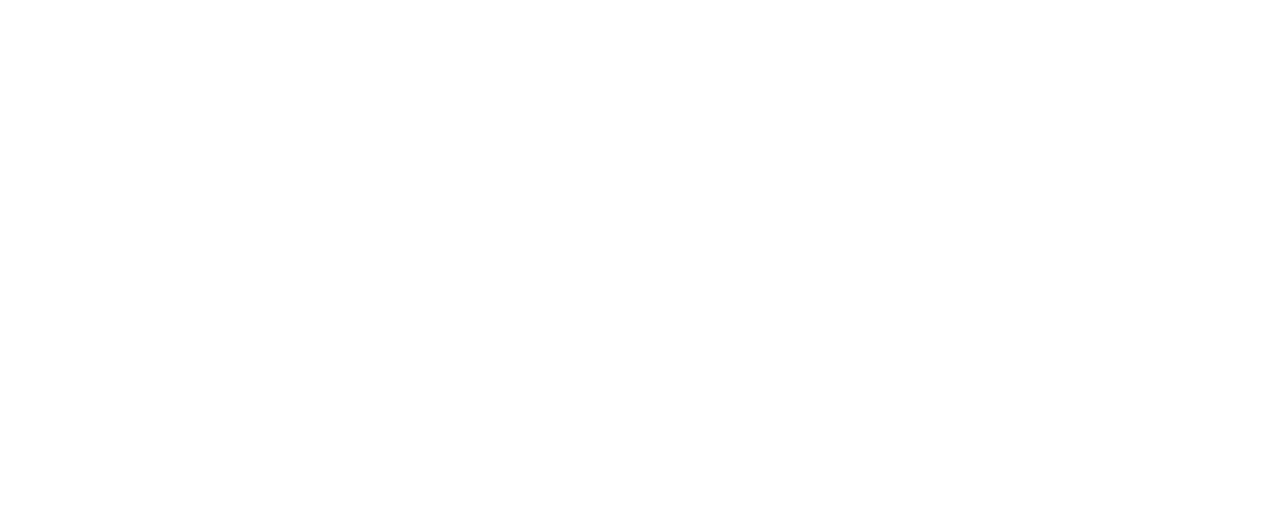
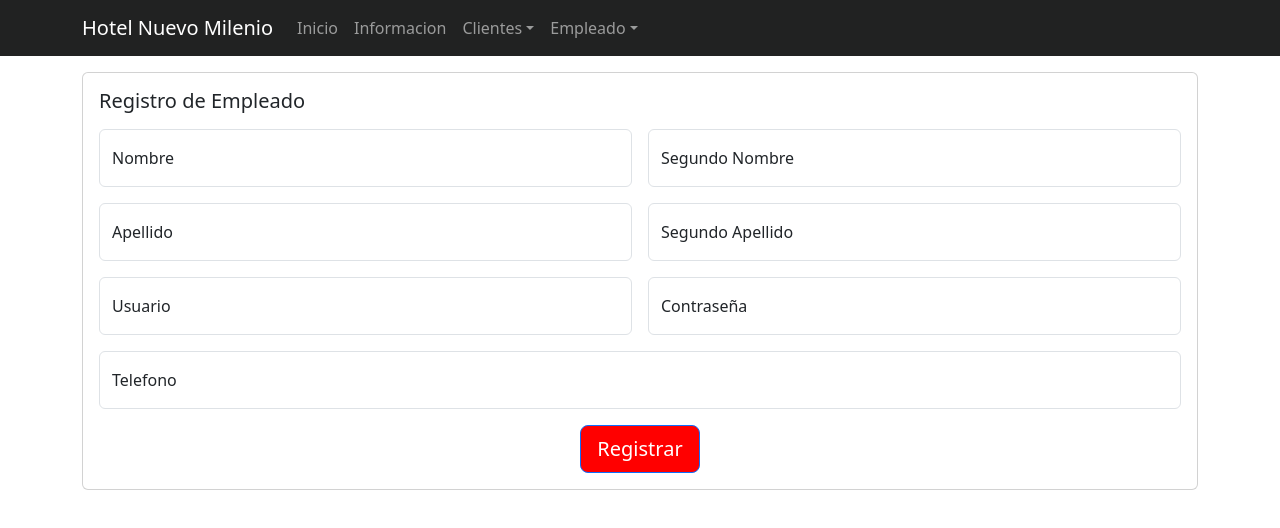
Before and after one commit to MarceloMartinez7/WebHotelNuevoMilenio, a React (Create React App) app in the folder hotel-milenio-react/: page /Empleado in a window 1280 px wide. Before the commit this address had no page. Shown: the top 528 px of the page. Built offline with nearby package versions, Linux system fonts and the light colour scheme.

Commit message:
Registro de empleado ready

```diff
--- a/hotel-milenio-react/src/App.js
+++ b/hotel-milenio-react/src/App.js
@@ -3,6 +3,7 @@
 import Home from './pages/Home';
 import About from './pages/About';
 import Cliente from './pages/Cliente';
+import Empleado from './pages/Empleado';
 
 
 function App() {
@@ -12,7 +13,7 @@
         <Route path="/" element={<Home />} />
         <Route path="/about" element={<About />} />
         <Route path="/Cliente" element={<Cliente />} />
-
+        <Route path="/Empleado" element={<Empleado />} />
       </Routes>
     </Router>
   );
--- a/hotel-milenio-react/src/components/Header.js
+++ b/hotel-milenio-react/src/components/Header.js
@@ -43,6 +43,17 @@
               </NavDropdown>
 
 
+              <NavDropdown title="Empleado" id="Empleado">
+                <NavDropdown.Item>
+                  <Link to="/Empleado" className="link-unstyled">Registrar Empleado</Link>
+                </NavDropdown.Item>
+
+                <NavDropdown.Item>
+                  <Link to="/actualizar-Empleado" className="link-unstyled">Listar Empleado</Link>
+                </NavDropdown.Item>
+              </NavDropdown>
+
+
 
             </Nav>
           </Navbar.Collapse>
@@ -84,6 +95,15 @@
             </NavDropdown>
 
 
+            <NavDropdown title="Empleado" id="Empleado">
+              <NavDropdown.Item>
+                <Link to="/Empleado" className="link-unstyled">Registrar Empleado</Link>
+              </NavDropdown.Item>
+              <NavDropdown.Item>
+                <Link to="/actualizar-Empleado" className="link-unstyled">Listar Empleado</Link>
+              </NavDropdown.Item>
+            </NavDropdown>
+
 
           </Nav>
         </Offcanvas.Body>
--- /dev/null
+++ b/hotel-milenio-react/src/pages/Empleado.js
@@ -0,0 +1,169 @@
+import React, { useState } from 'react';
+import { Form, Row, Col, Container, FloatingLabel, Card, Button } from 'react-bootstrap';
+import Header from '../components/Header';
+import '../styles/App.css';
+
+function Empleado() {
+
+    // Crear un estado para cada campo del formulario
+    const [Nombre1, setNombre1] = useState('');
+    const [Nombre2, setNombre2] = useState('');
+    const [Apellido1, setApellido1] = useState('');
+    const [Apellido2, setApellido2] = useState('');
+    const [Usuario, setUsuario] = useState('');
+    const [Contraseña, setContraseña] = useState('');
+    const [Telefono, setTelefono] = useState('');
+
+    // Función para manejar el envío del formulario
+    const handleSubmit = async (e) => {
+        e.preventDefault();
+
+        // Crear un objeto con los datos del formulario
+        const formData = {
+            Usuario,
+            Nombre1,
+            Nombre2,
+            Apellido1,
+            Apellido2,
+            Telefono,
+            Contraseña,
+        };
+
+        try {
+            // Realizar una solicitud HTTP al backend para enviar los datos
+            const response = await fetch('http://localhost:5000/crud/createEmpleado', {
+                method: 'POST',
+                headers: {
+                    'Content-Type': 'application/json',
+                },
+                body: JSON.stringify(formData),
+            });
+
+            if (response.ok) {
+                // El registro se creó exitosamente
+                alert('Registro exitoso');
+                // Reiniciar los campos del formulario
+                setNombre1('');
+                setNombre2('');
+                setApellido1('');
+                setApellido2('');
+                setContraseña('');
+                setUsuario('');
+                setTelefono('');
+            } else {
+                alert('Error al registrar el cliente');
+            }
+        } catch (error) {
+            console.error('Error en la solicitud:', error);
+            alert('Error en la solicitud al servidor');
+        }
+    };
+
+    return (
+        <div>
+            <Header />
+
+            <Container>
+                <Card className="mt-3">
+                    <Card.Body>
+                        <Card.Title>Registro de Empleado</Card.Title>
+                        <Form className="mt-3" onSubmit={handleSubmit}>
+                            <Row className="g-3">
+
+                                <Col sm="6" md="6" lg="6">
+                                    <FloatingLabel controlId="nombre" label="Nombre">
+                                        <Form.Control
+                                            type="text"
+                                            placeholder="Ingrese el nombre"
+                                            value={Nombre1}
+                                            onChange={(e) => setNombre1(e.target.value)}
+                                        />
+                                    </FloatingLabel>
+                                </Col>
+
+                                <Col sm="6" md="6" lg="6">
+                                    <FloatingLabel controlId="nombre2" label="Segundo Nombre">
+                                        <Form.Control
+                                            type="text"
+                                            placeholder="Ingrese su segundo nombre"
+                                            value={Nombre2}
+                                            onChange={(e) => setNombre2(e.target.value)}
+                                        />
+                                    </FloatingLabel>
+                                </Col>
+
+                                <Col sm="6" md="6" lg="6">
+                                    <FloatingLabel controlId="apellido" label="Apellido">
+                                        <Form.Control
+                                            type="text"
+                                            placeholder="Ingrese el apellido"
+                                            value={Apellido1}
+                                            onChange={(e) => setApellido1(e.target.value)}
+                                        />
+                                    </FloatingLabel>
+                                </Col>
+
+
+
+                                <Col sm="6" md="6" lg="6">
+                                    <FloatingLabel controlId="apellido2" label="Segundo Apellido">
+                                        <Form.Control
+                                            type="text"
+                                            placeholder="Ingrese el segundo apellido"
+                                            value={Apellido2}
+                                            onChange={(e) => setApellido2(e.target.value)}
+                                        />
+                                    </FloatingLabel>
+                                </Col>
+
+                                <Col sm="12" md="6" lg="6">
+                                    <FloatingLabel controlId="Usuario" label="Usuario">
+                                        <Form.Control
+                                            type="text"
+                                            placeholder="Ingrese el Usuario"
+                                            value={Usuario}
+                                            onChange={(e) => setUsuario(e.target.value)}
+                                        />
+                                    </FloatingLabel>
+                                </Col>
+
+                                <Col sm="12" md="6" lg="6">
+                                    <FloatingLabel controlId="Contraseña" label="Contraseña">
+                                        <Form.Control
+                                            type="password"
+                                            placeholder="Ingrese la procedencia"
+                                            value={Contraseña}
+                                            onChange={(e) => setContraseña(e.target.value)}
+                                        />
+                                    </FloatingLabel>
+                                </Col>
+
+                                <Col sm="12" md="12" lg="12">
+                                    <FloatingLabel controlId="telefono" label="Telefono">
+                                        <Form.Control
+                                            type="text"
+                                            placeholder="Ingrese el Telefono"
+                                            value={Telefono}
+                                            onChange={(e) => setTelefono(e.target.value)}
+                                        />
+                                    </FloatingLabel>
+                                </Col>
+
+                            </Row>
+                            <div className="center-button">
+                                <Button variant="primary" type="submit" className="mt-3 custom-button" size="lg">
+                                    Registrar
+                                </Button>
+
+                            </div>
+
+                        </Form>
+                    </Card.Body>
+                </Card>
+            </Container>
+
+        </div>
+    );
+}
+
+export default Empleado;
```
Also changed, not shown: 1 other file (tests, documents, lock files or other folders).
